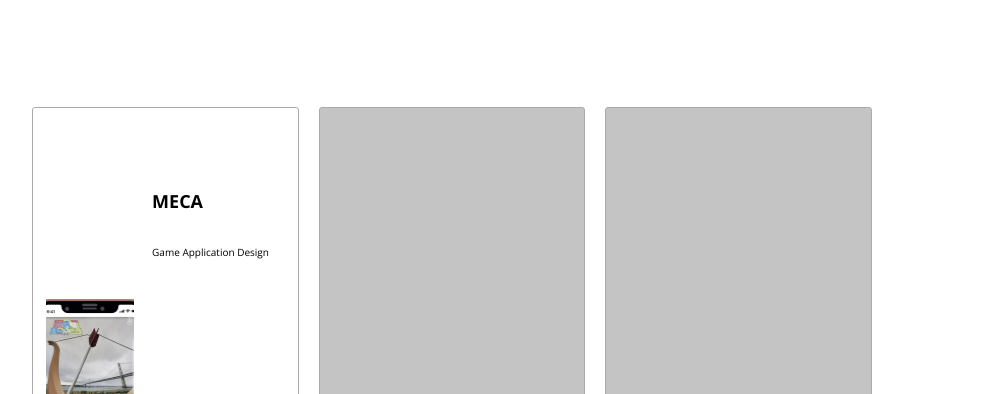
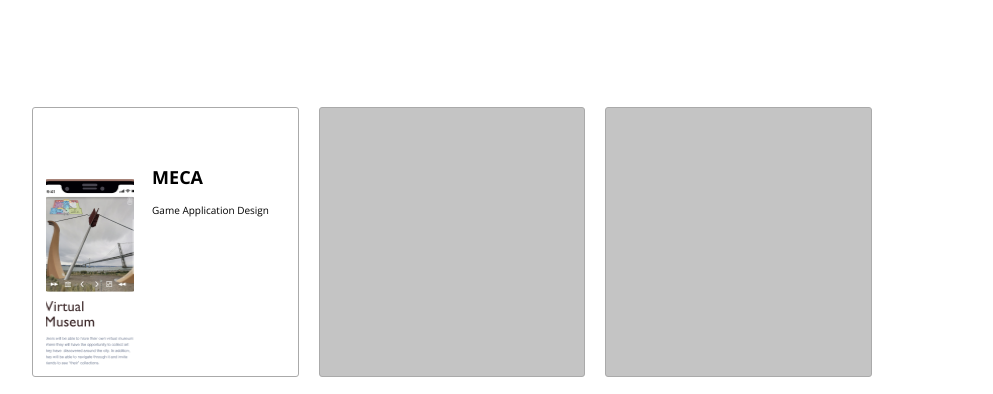
Before and after one commit to Donadonzi/azi-portfolio, a website: page index.html in a window 1280 px wide. Shown: the part 393-787 px from the top of the page, without its empty margins (188-1181 px from the left). Drawn offline with nearby package versions, Linux system fonts and the light colour scheme.

Commit message:
fixed gallery height on desktop

```diff
--- a/src/scss/layout/_portfolio.scss
+++ b/src/scss/layout/_portfolio.scss
@@ -1,5 +1,5 @@
 .portfolio {
-	height: 80rem;
+	height: 70vh;
 	width: 100%;
 	margin-bottom: 15rem;
 	grid-column: 2 / 14;
```
Also changed, not shown: src/css/style.css.
